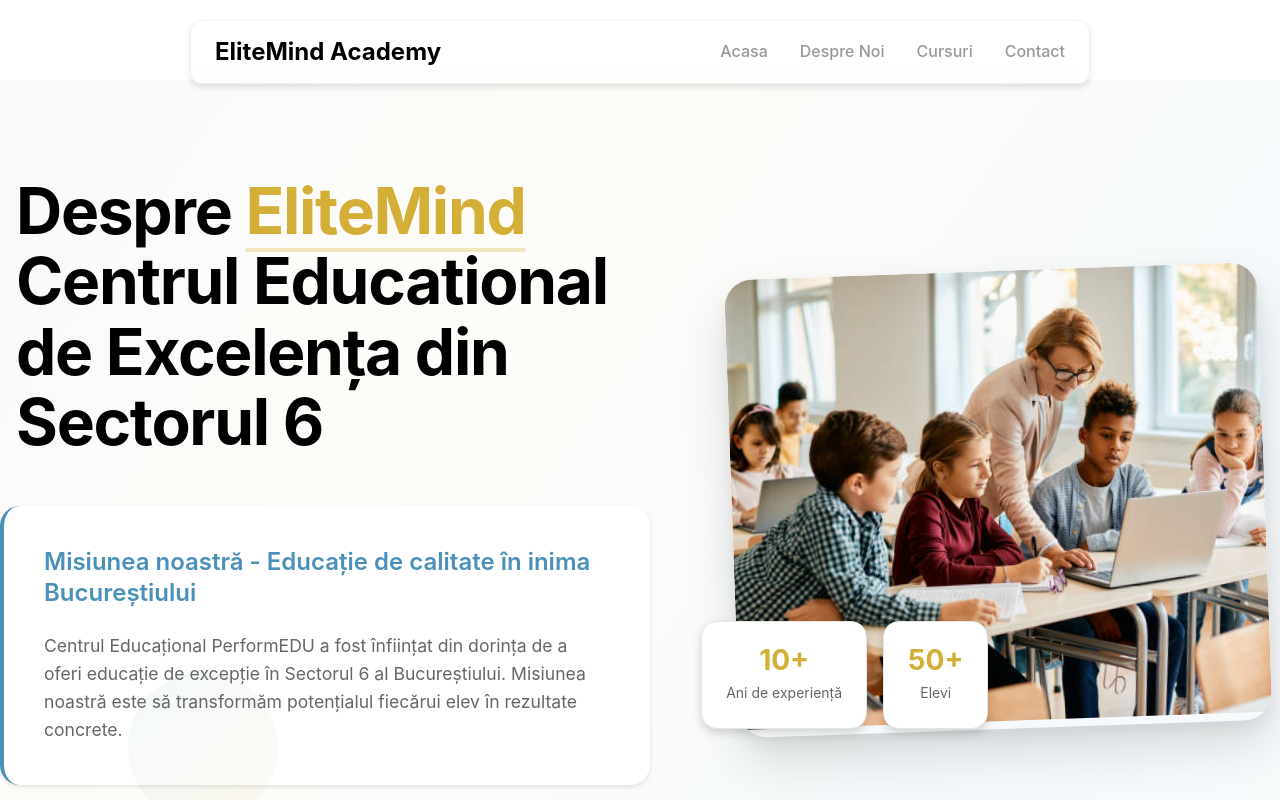
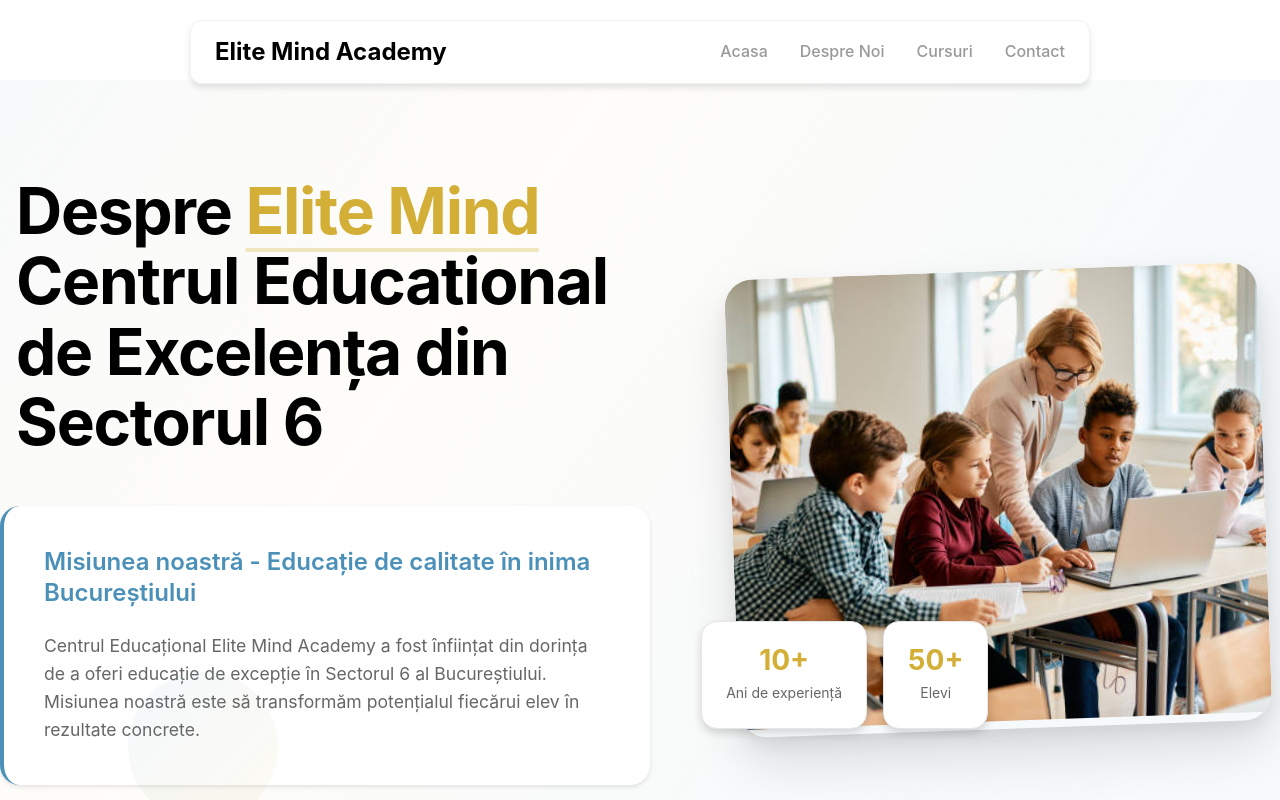
Before and after one commit to imcmihai/perform-edu, a Next.js app: page /despre in a window 1280 px wide. Shown: the top 800 px of the page. Built offline with nearby package versions, Linux system fonts and the light colour scheme.

Commit message:
replacing PerformEDU

```diff
--- a/src/components/layout/Footer.tsx
+++ b/src/components/layout/Footer.tsx
@@ -10,7 +10,7 @@ export default function Footer() {
       <div className={styles.container}>
         <div className={styles.grid}>
           <div className={styles.logoSection}>
-            <h3 className={styles.brand}>EliteMind Academy</h3>
+            <h3 className={styles.brand}>Elite Mind Academy</h3>
             <p className={styles.tagline}>Excelenta in educatie.</p>
           </div>
           <div className={styles.linksSection}>
--- a/src/components/layout/Navbar.tsx
+++ b/src/components/layout/Navbar.tsx
@@ -32,7 +32,7 @@ export default function Navbar() {
       <nav className={`${styles.navbar} ${scrolled ? styles.scrolled : ''}`}>
         <div className={styles.container}>
           <div className={styles.logo}>
-            <Link href="/">EliteMind Academy</Link>
+            <Link href="/">Elite Mind Academy</Link>
           </div>
           <div className={styles.links}>
             {links.map(link => (
--- a/src/content/acasa.json
+++ b/src/content/acasa.json
@@ -22,7 +22,7 @@
 
   "benefits": {
     "title": "De ce să alegi",
-    "subtitle": "EliteMind Academy",
+    "subtitle": "Elite Mind Academy",
     "description": "pentru cursuri și meditatii în Sectorul 6?",
     "benefits": [
       {
@@ -62,11 +62,11 @@
     "title": "Cursuri si Meditatii ",
     "subtitle": "pentru Toti Elevii",
     "highlightedSubtitle": "Specializate",
-    "description": "Descoperă gama completă de cursuri și meditații oferite de PerformEDU",
+    "description": "Descoperă gama completă de cursuri și meditații oferite de Elite Mind",
     "disciplines": [
       {
         "subject": "Matematică",
-        "image": "/images/matematica.png",
+        "image": "/images/image.png",
         "description": "Cursurile noastre de matematică transformă matematica dintr-o provocare într-o pasiune.",
         "highlights": ["Evaluări naționale", "Olimpiade", "Concepte fundamentale", "Gândire logică"],
         "size": "large",
--- a/src/content/despre.json
+++ b/src/content/despre.json
@@ -2,12 +2,12 @@
 {
   "aboutHero": {
     "title": "Despre",
-    "highlightedTitle": "EliteMind",
+    "highlightedTitle": "Elite Mind",
     "subtitle": "Centrul Educational de Excelența din Sectorul 6",
     "missionTitle": "Misiunea noastră - Educație de calitate în inima Bucureștiului",
-    "missionText": "Centrul Educațional PerformEDU a fost înființat din dorința de a oferi educație de excepție în Sectorul 6 al Bucureștiului. Misiunea noastră este să transformăm potențialul fiecărui elev în rezultate concrete.",
+    "missionText": "Centrul Educațional Elite Mind Academy a fost înființat din dorința de a oferi educație de excepție în Sectorul 6 al Bucureștiului. Misiunea noastră este să transformăm potențialul fiecărui elev în rezultate concrete.",
     "image": "/images/slider-image3.jpg",
-    "imageAlt": "Centrul educațional PerformEDU",
+    "imageAlt": "Centrul educațional Elite Mind Academy",
     "stats": [
       {
         "number": "10+",
@@ -58,7 +58,7 @@
   },
   "team": {
     "title": "Echipa",
-    "highlightedTitle": "PerformEDU",
+    "highlightedTitle": "Elite Mind",
     "subtitle": "Profesori dedicați performanței tale",
     "description": "Echipa noastră este formată din profesori calificați, cu experiență vastă în predare și rezultate dovedite în pregătirea elevilor pentru examene și concursuri. Fiecare membru al echipei este selectat nu doar pentru competențele academice, ci și pentru pasiunea de a preda și capacitatea de a inspira elevii.",
     "criteriaTitle": "Criteriile noastre de selecție:",
@@ -90,7 +90,7 @@
       }
     ],
     "image": "/images/slider-image3.jpg",
-    "imageAlt": "Profesori PerformEDU",
+    "imageAlt": "Profesori Elite Mind",
     "stats": [
       {
         "icon": "👨‍🏫",
@@ -141,7 +141,7 @@
     ],
     "cta": {
       "title": "Alătură-te comunității noastre de succes!",
-      "description": "Fie că vrei să îmbunătățești notele, să te pregătești pentru examene sau să participi la olimpiade, echipa PerformEDU este aici pentru tine.",
+      "description": "Fie că vrei să îmbunătățești notele, să te pregătești pentru examene sau să participi la olimpiade, echipa Elite Mind este aici pentru tine.",
       "primaryButton": "Programează o evaluare",
       "secondaryButton": "Vezi cursurile"
     }
--- a/src/content/footer.json
+++ b/src/content/footer.json
@@ -14,5 +14,5 @@
     "phone": "+40 744 550 445",
     "email": "elitemindacademy2025@gmail.com"
   },
-  "copyright": "© 2025 EliteMind Academy. Toate drepturile rezervate."
+  "copyright": "© 2025 Elite Mind Academy. Toate drepturile rezervate."
 }
```
Also changed, not shown: src/content/cursuri.json (+4 -4 lines), 1 other file (tests, documents, lock files or other folders).
